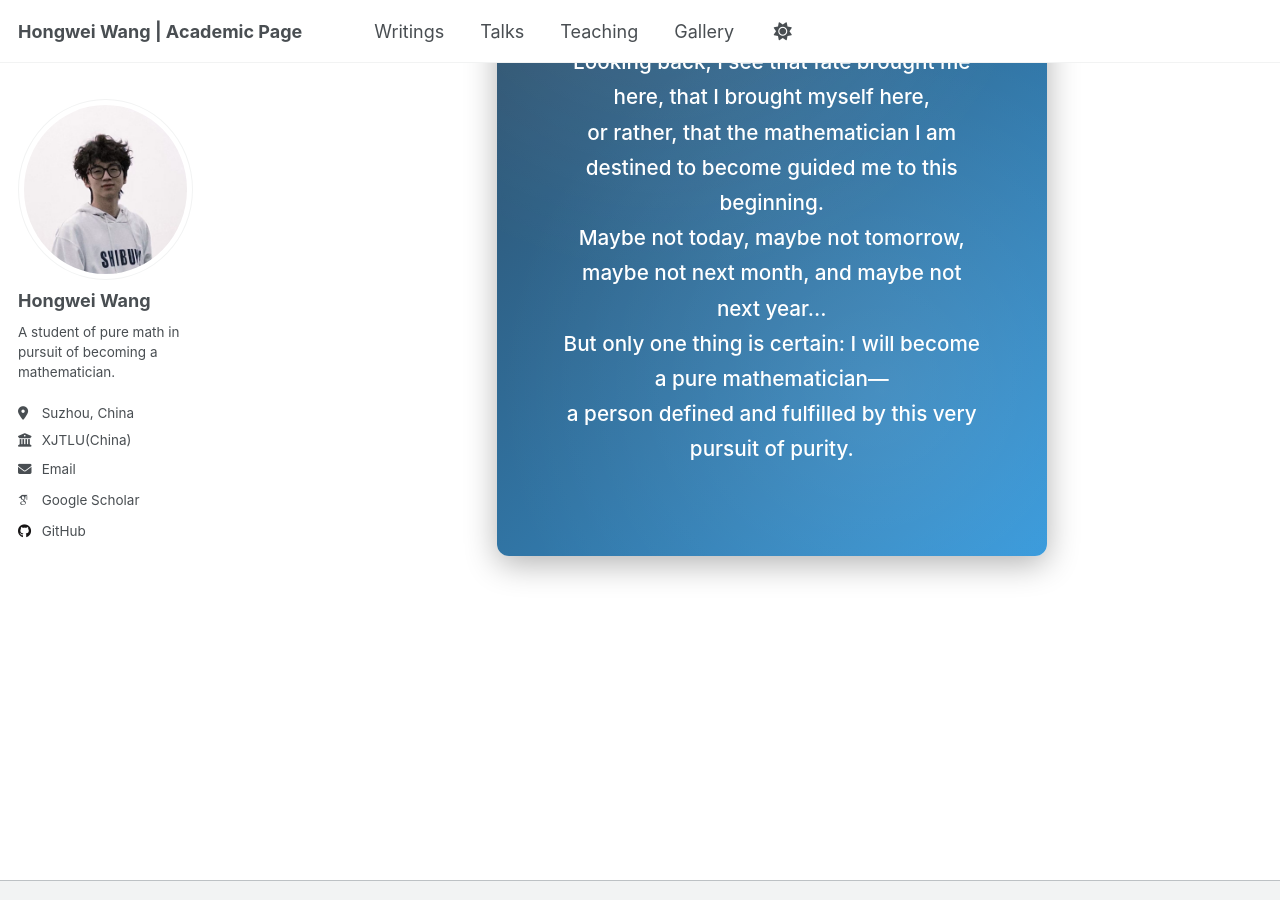
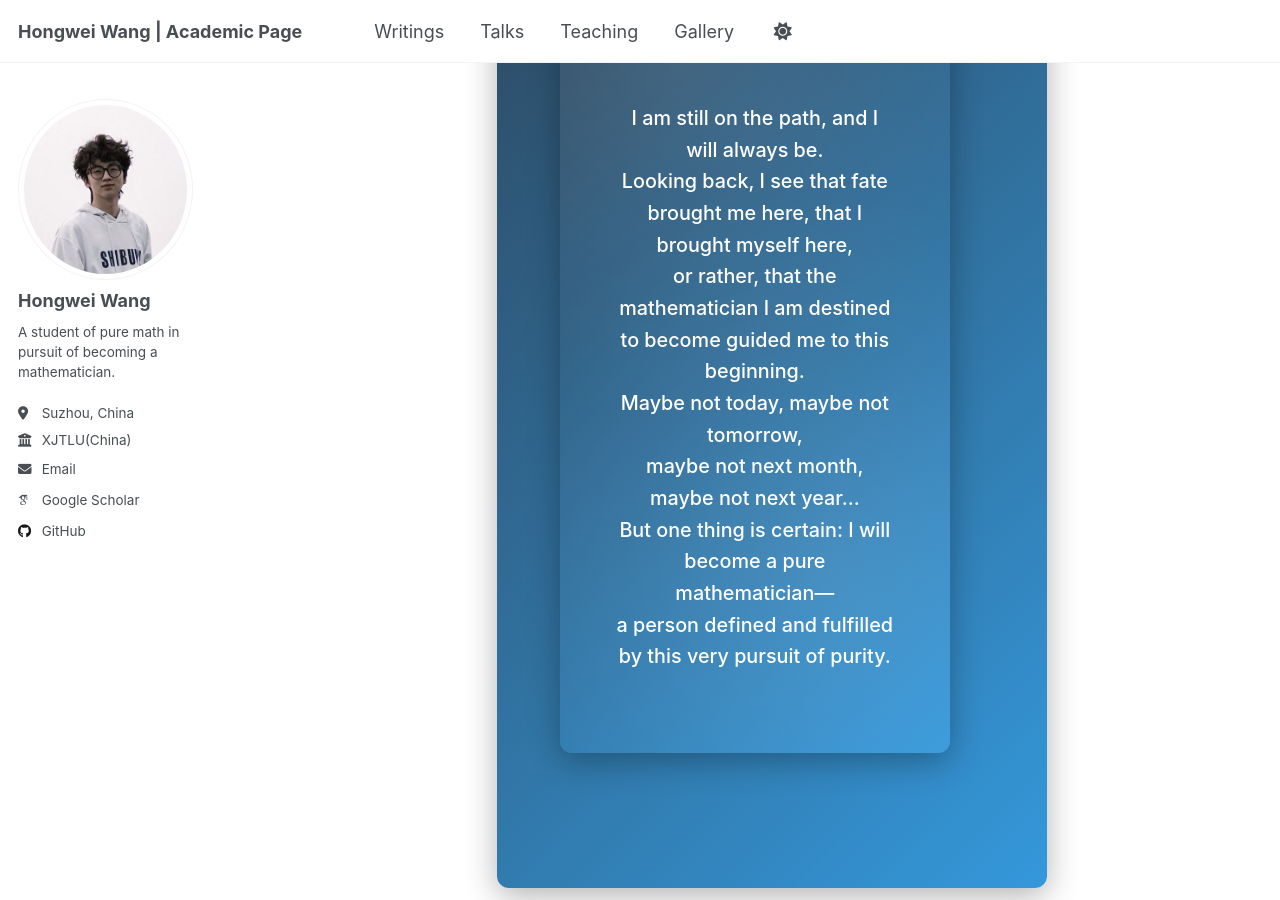
Before and after one commit to WangHongWei-AcademicPage/WangHongWei-AcademicPage.github.io, a Jekyll site: the page built from _pages/gallery.html, in a window 1280 px wide and 900 px high, scrolled down 8313 px. Built offline with Jekyll 4.4.1, drawn with Linux system fonts in a browser that asks for light colours; some web fonts are replaced; a script that is not in the unit is left out.

Commit message:
Update gallery.html

```diff
--- a/_pages/gallery.html
+++ b/_pages/gallery.html
@@ -162,26 +162,28 @@ author_profile: true
 <div style="text-align: center; margin: 4em auto; padding: 3.5em; background: linear-gradient(135deg, #2c3e50 0%, #3498db 100%); color: white; border-radius: 12px; box-shadow: 0 8px 32px rgba(0,0,0,0.3); position: relative; overflow: hidden; max-width: 550px; width: 95%;">
 
   <!-- 简洁的背景效果 -->
+<div style="margin: 4em 0; padding: 3em; background: linear-gradient(135deg, #2c3e50 0%, #3498db 100%); color: white; border-radius: 12px; box-shadow: 0 8px 32px rgba(0,0,0,0.3); position: relative; overflow: hidden; max-width: 500px; width: 92%;">
+
+  <!-- 简洁的背景效果 -->
   <div style="position: absolute; top: 0; left: 0; width: 100%; height: 100%; background:
     radial-gradient(circle at 30% 20%, rgba(255,255,255,0.1) 0%, transparent 50%),
     radial-gradient(circle at 70% 80%, rgba(255,255,255,0.1) 0%, transparent 50%);">
   </div>
 
-  <h2 style="margin-bottom: 1.8em; font-weight: 600; font-size: 2em; letter-spacing: 0.5px; position: relative;">
+  <h2 style="margin-bottom: 1.5em; font-weight: 600; font-size: 1.8em; letter-spacing: 0.5px; position: relative;">
     The Odyssey Continues
   </h2>
 
-  <p style="font-size: 1.15em; line-height: 1.7; font-weight: 500; position: relative;">
+    <p style="font-size: 1.1em; line-height: 1.6; font-weight: 500; position: relative;">
     I am still on the path, and I will always be.<br>
     Looking back, I see that fate brought me here, that I brought myself here,<br>
     or rather, that the mathematician I am destined to become guided me to this beginning.<br>
     Maybe not today, maybe not tomorrow,<br>
-    maybe not next month, and maybe not next year...<br>
-    But only one thing is certain: I will become a pure mathematician—<br>
+    maybe not next month, maybe not next year...<br>
+    But one thing is certain: I will become a pure mathematician—<br>
     a person defined and fulfilled by this very pursuit of purity.
   </p>
 </div>
-
 <style>
 @keyframes gradientShift {
   0% { background-position: 0% 50%; }
```
